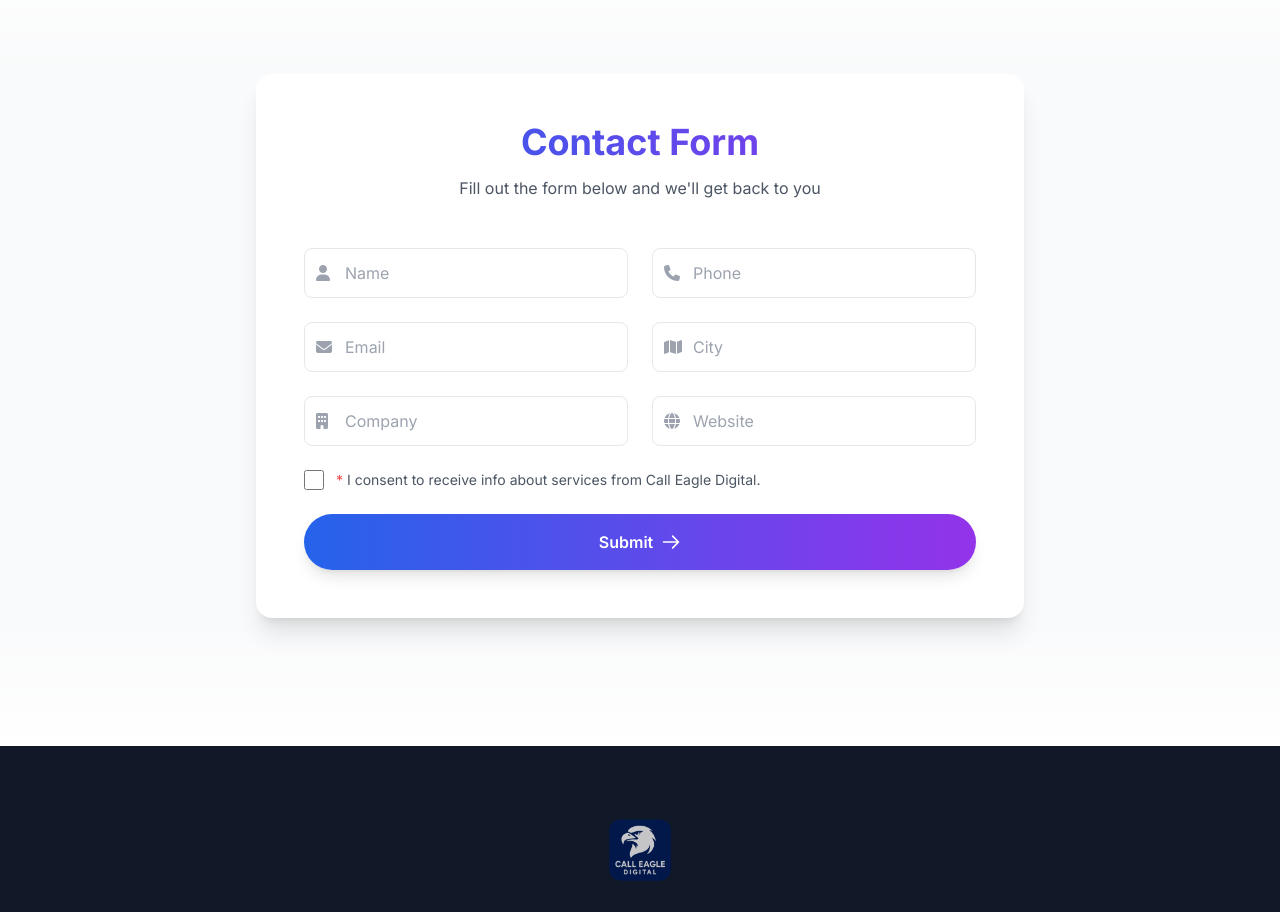
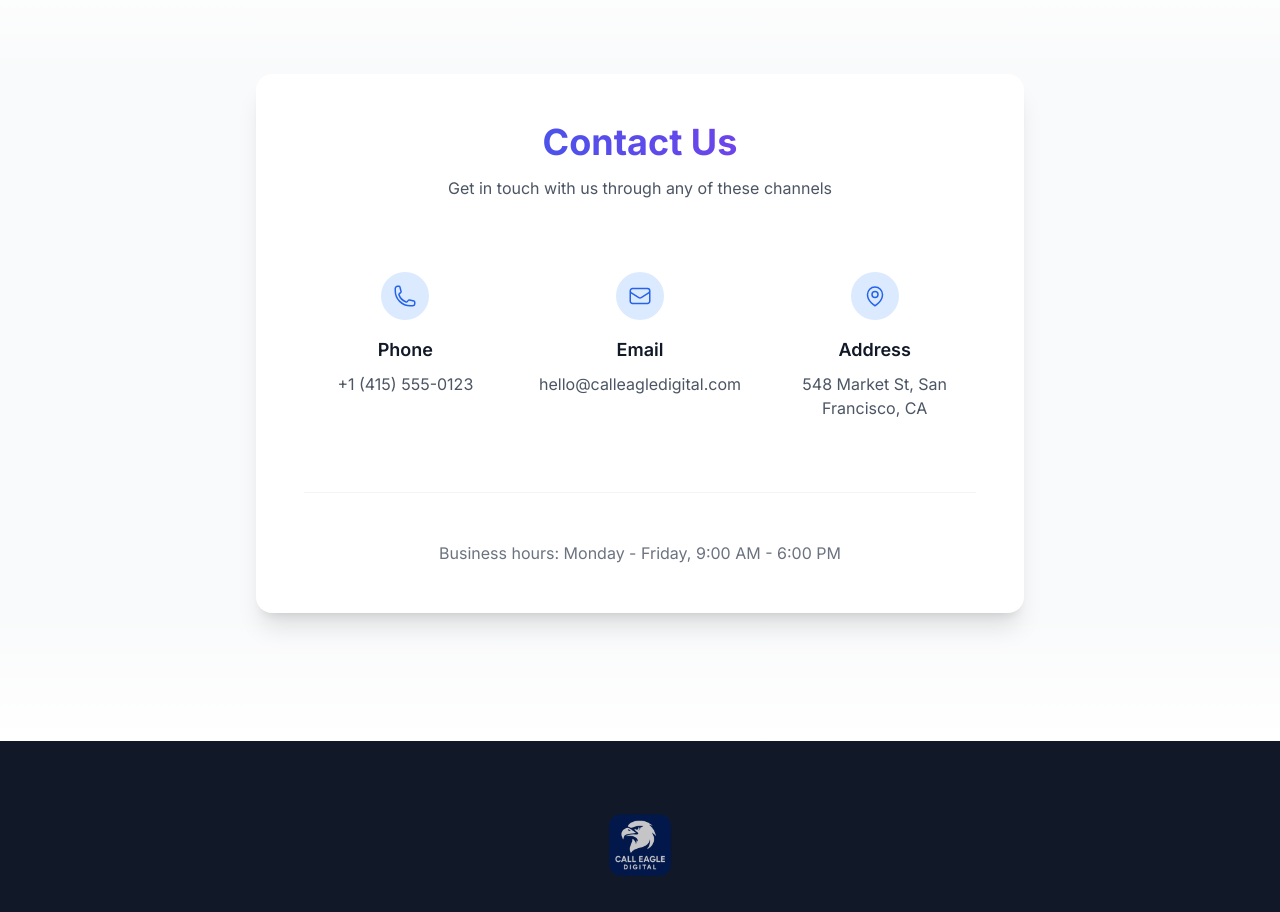
Before and after one commit to MaxBasev/atticprosinc-yelp-agency, a Next.js app: page / in a window 1280 px wide. Shown: the part 5220-6132 px from the top of the page. Built offline with nearby package versions, Linux system fonts and the light colour scheme.

Commit message:
ContactForm replace with contact Info

```diff
--- a/src/components/ContactForm.tsx
+++ b/src/components/ContactForm.tsx
@@ -1,30 +1,28 @@
 'use client';
 
-import { useState } from 'react';
+import { PhoneIcon, EnvelopeIcon, MapPinIcon } from '@heroicons/react/24/outline';
 
 export default function ContactForm() {
-	const [isConsentChecked, setIsConsentChecked] = useState(false);
-	const [isSubmitting, setIsSubmitting] = useState(false);
-
-	const handleSubmit = async (e: React.FormEvent) => {
-		e.preventDefault();
-
-		if (!isConsentChecked) {
-			alert('Please check the consent checkbox to proceed.');
-			return;
+	const contactInfo = [
+		{
+			icon: PhoneIcon,
+			label: "Phone",
+			value: "+1 (415) 555-0123",
+			href: "tel:+14155550123"
+		},
+		{
+			icon: EnvelopeIcon,
+			label: "Email",
+			value: "hello@calleagledigital.com",
+			href: "mailto:hello@calleagledigital.com"
+		},
+		{
+			icon: MapPinIcon,
+			label: "Address",
+			value: "548 Market St, San Francisco, CA",
+			href: "https://maps.google.com/?q=548+Market+St,+San+Francisco,+CA"
 		}
-
-		setIsSubmitting(true);
-
-		// Simulate form submission
-		setTimeout(() => {
-			setIsSubmitting(false);
-			alert('Thanks! We\'ll reach out within 1 business day.');
-			// Reset form
-			(e.target as HTMLFormElement).reset();
-			setIsConsentChecked(false);
-		}, 1000);
-	};
+	];
 
 	return (
 		<section id="contact" className="py-32 bg-gray-50 relative overflow-hidden">
@@ -38,74 +36,42 @@ export default function ContactForm() {
 				<div className="max-w-3xl mx-auto">
 					<div className="bg-white rounded-2xl shadow-xl p-8 md:p-12 animate-fade-in-up">
 						<h2 className="text-3xl md:text-4xl font-bold text-center mb-2 bg-gradient-to-r from-blue-600 to-purple-600 bg-clip-text text-transparent">
-							Contact Form
+							Contact Us
 						</h2>
 						<p className="text-gray-600 text-center mb-12">
-							Fill out the form below and we&apos;ll get back to you
+							Get in touch with us through any of these channels
 						</p>
 
-						<form className="space-y-6" onSubmit={handleSubmit}>
-							<div className="grid md:grid-cols-2 gap-6">
-								{[
-									{ name: 'name', type: 'text', placeholder: 'Name', icon: 'user', required: true },
-									{ name: 'phone', type: 'tel', placeholder: 'Phone', icon: 'phone', required: true },
-									{ name: 'email', type: 'email', placeholder: 'Email', icon: 'envelope', required: true },
-									{ name: 'city', type: 'text', placeholder: 'City', icon: 'map', required: false },
-									{ name: 'company', type: 'text', placeholder: 'Company', icon: 'building', required: false },
-									{ name: 'website', type: 'url', placeholder: 'Website', icon: 'globe', required: false },
-								].map((field, index) => (
-									<div key={field.name} className="relative group animate-fade-in-up" style={{ animationDelay: `${index * 100}ms` }}>
-										<div className="absolute inset-y-0 left-0 pl-3 flex items-center pointer-events-none text-gray-400 group-focus-within:text-blue-600 transition-colors">
-											<i className={`fas fa-${field.icon}`}></i>
-										</div>
-										<input
-											type={field.type}
-											name={field.name}
-											placeholder={field.placeholder}
-											required={field.required}
-											className="w-full pl-10 pr-4 py-3 rounded-lg border border-gray-200 focus:border-blue-500 focus:ring-2 focus:ring-blue-200 transition-all outline-none"
-										/>
+						<div className="grid md:grid-cols-3 gap-8">
+							{contactInfo.map((contact, index) => (
+								<a
+									key={index}
+									href={contact.href}
+									className="group flex flex-col items-center p-6 rounded-xl hover:bg-gray-50 transition-all duration-300"
+									target={contact.icon === MapPinIcon ? "_blank" : undefined}
+									rel={contact.icon === MapPinIcon ? "noopener noreferrer" : undefined}
+								>
+									<div className="w-12 h-12 rounded-full bg-blue-100 flex items-center justify-center mb-4 group-hover:bg-blue-200 transition-colors">
+										<contact.icon className="w-6 h-6 text-blue-600" />
 									</div>
-								))}
-							</div>
+									<h3 className="text-lg font-semibold text-gray-900 mb-2">
+										{contact.label}
+									</h3>
+									<p className="text-gray-600 text-center group-hover:text-blue-600 transition-colors">
+										{contact.value}
+									</p>
+								</a>
+							))}
+						</div>
 
-							{/* Consent Checkbox */}
-							<div className="flex items-center space-x-3 animate-fade-in-up" style={{ animationDelay: '600ms' }}>
-								<input
-									type="checkbox"
-									id="consent"
-									checked={isConsentChecked}
-									onChange={(e) => setIsConsentChecked(e.target.checked)}
-									className="h-5 w-5 rounded border-gray-300 text-blue-600 focus:ring-blue-500 transition-colors"
-									required
-								/>
-								<label htmlFor="consent" className="text-sm text-gray-600">
-									<span className="text-red-500">*</span> I consent to receive info about services from Call Eagle Digital.
-								</label>
-							</div>
-
-							<button
-								type="submit"
-								disabled={isSubmitting}
-								className={`w-full ${isSubmitting
-									? 'bg-gray-400 cursor-not-allowed'
-									: 'bg-gradient-to-r from-blue-600 to-purple-600 hover:translate-y-[-2px] shadow-lg hover:shadow-xl'
-									} text-white py-4 rounded-full font-semibold transform transition-all duration-300 animate-fade-in-up`}
-								style={{ animationDelay: '700ms' }}
-							>
-								<span className="flex items-center justify-center gap-2">
-									{isSubmitting ? 'Submitting...' : 'Submit'}
-									{!isSubmitting && (
-										<svg className="w-5 h-5" fill="none" stroke="currentColor" viewBox="0 0 24 24">
-											<path strokeLinecap="round" strokeLinejoin="round" strokeWidth={2} d="M14 5l7 7m0 0l-7 7m7-7H3" />
-										</svg>
-									)}
-								</span>
-							</button>
-						</form>
+						<div className="mt-12 pt-12 border-t border-gray-100">
+							<p className="text-center text-gray-500">
+								Business hours: Monday - Friday, 9:00 AM - 6:00 PM
+							</p>
+						</div>
 					</div>
 				</div>
 			</div>
 		</section>
-	)
+	);
 }
```
